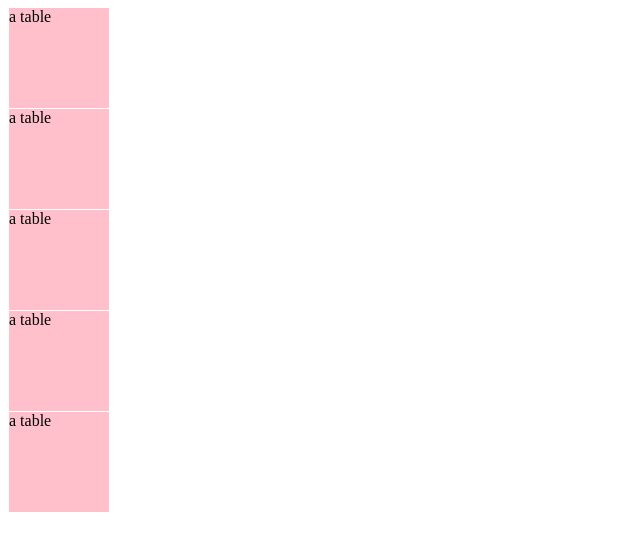
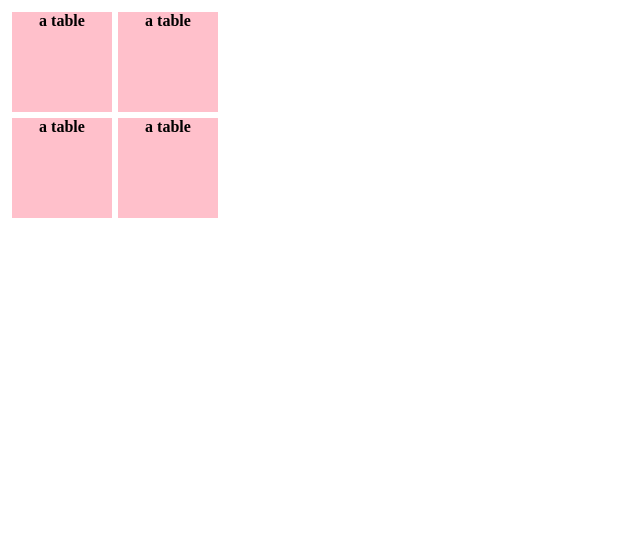
Before and after one commit to Tejjsho/g63, a plain HTML site: page views/table.html in a window 1280 px wide. Shown: the whole page, without its empty margins (0-640 px from the left). Drawn offline with Linux system fonts and the light colour scheme; files that its build step writes are made by us from their sources; files whose address does not match are found by name.

Commit message:
improved structure of table layout

```diff
--- a/views/table.html
+++ b/views/table.html
@@ -14,26 +14,37 @@
     <section id="tables">
         <form>
             <table id="a bunch of tables">
+                <tr>
+                    <th>
+                        <dt>
+                        <div class="table">a table</div>
+                        </dt>
+                    </th>
 
-            <!-- hej -->
-                <tr>
-                    <dt>
+                    <th>
+                        <dt>
                         <div class="table">a table</div>
-                        <div class="table">a table</div>
-                    </dt>
-
-                    <dt>
-                        <div class="table">a table</div>
-                        <div class="table">a table</div>
-                    </dt>
+                        </dt>
+                    </th>
 
                 </tr>
 
                 <tr>
-                    <dt>
+                    <th>
+                        <dt>
                         <div class="table">a table</div>
-                    </dt>
+                        </dt>
+                    </th>
+
+                    <th>
+                        <dt>
+                        <div class="table">a table</div>
+                        </dt>
+                    </th>
                 </tr>
+
+
+
                 <tr></tr>
 
             </table>
```
